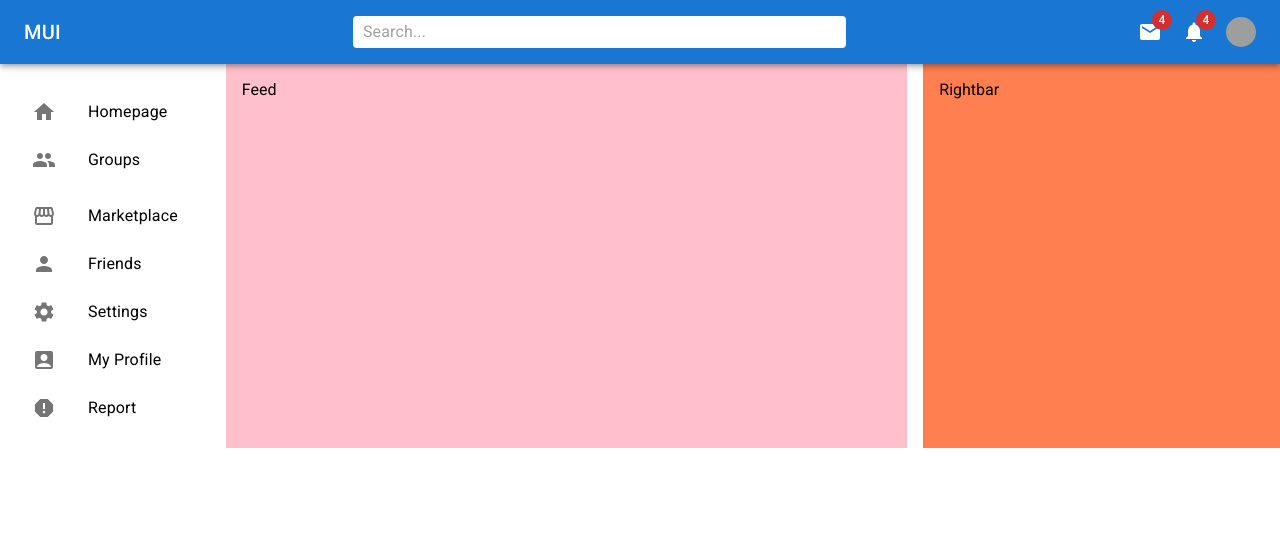
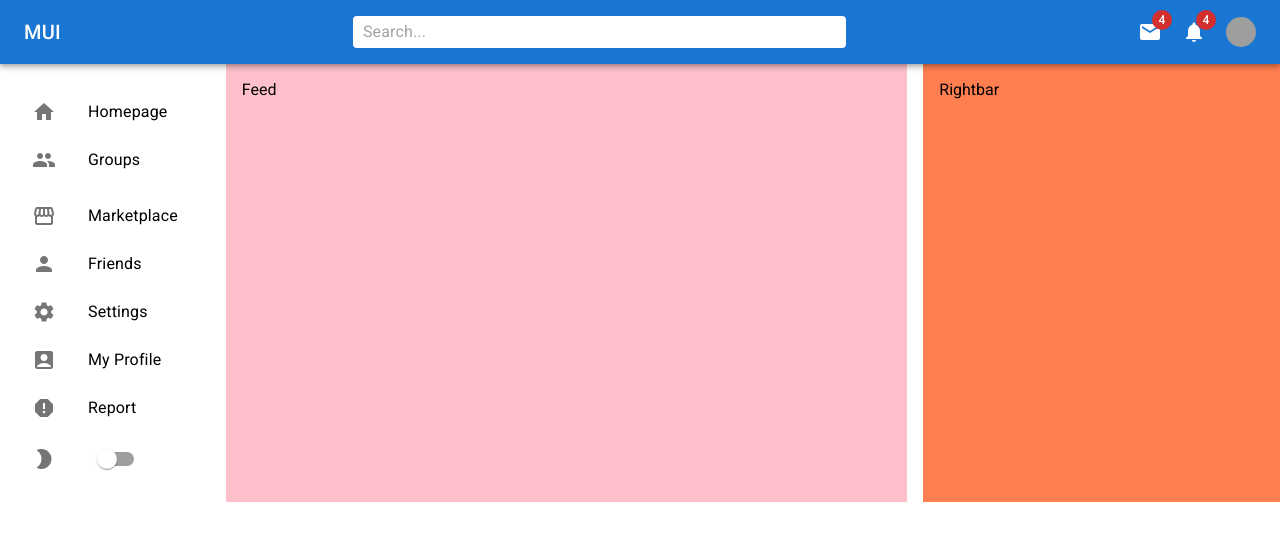
Before and after one commit to randilt/MaterialUI-Practice-project, a React (Vite) app: page / in a window 1280 px wide. Shown: the top 540 px of the page. Built offline with nearby package versions, Linux system fonts and the light colour scheme; grey boxes are pictures that could not be loaded.

Commit message:
Add theme toggle button to sidebar (Not functional)

```diff
--- a/src/components/Sidebar.jsx
+++ b/src/components/Sidebar.jsx
@@ -4,6 +4,7 @@ import {
   Group,
   Home,
   Inbox,
+  ModeNight,
   Person,
   Report,
   Settings,
@@ -17,6 +18,7 @@ import {
   ListItemButton,
   ListItemIcon,
   ListItemText,
+  Switch,
 } from "@mui/material";
 
 export const Sidebar = () => {
@@ -80,6 +82,14 @@ export const Sidebar = () => {
           <ListItemText primary="Report" />
         </ListItemButton>
       </ListItem>
+      <ListItem disablePadding>
+        <ListItemButton>
+          <ListItemIcon>
+            <ModeNight />
+          </ListItemIcon>
+          <Switch />
+        </ListItemButton>
+      </ListItem>
     </Box>
   );
 };
```
